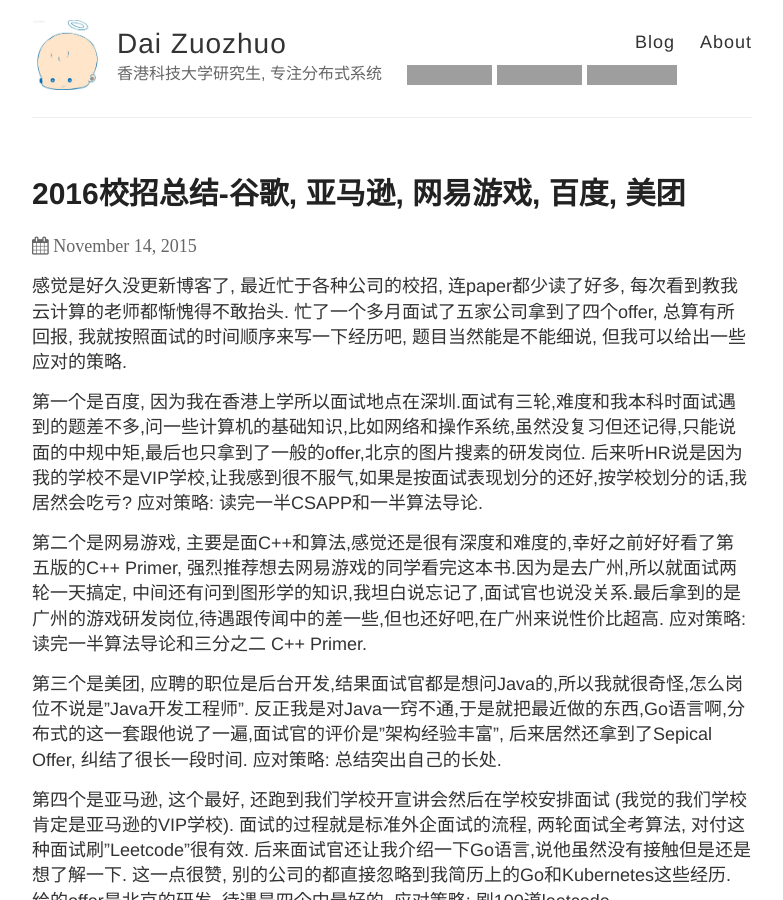
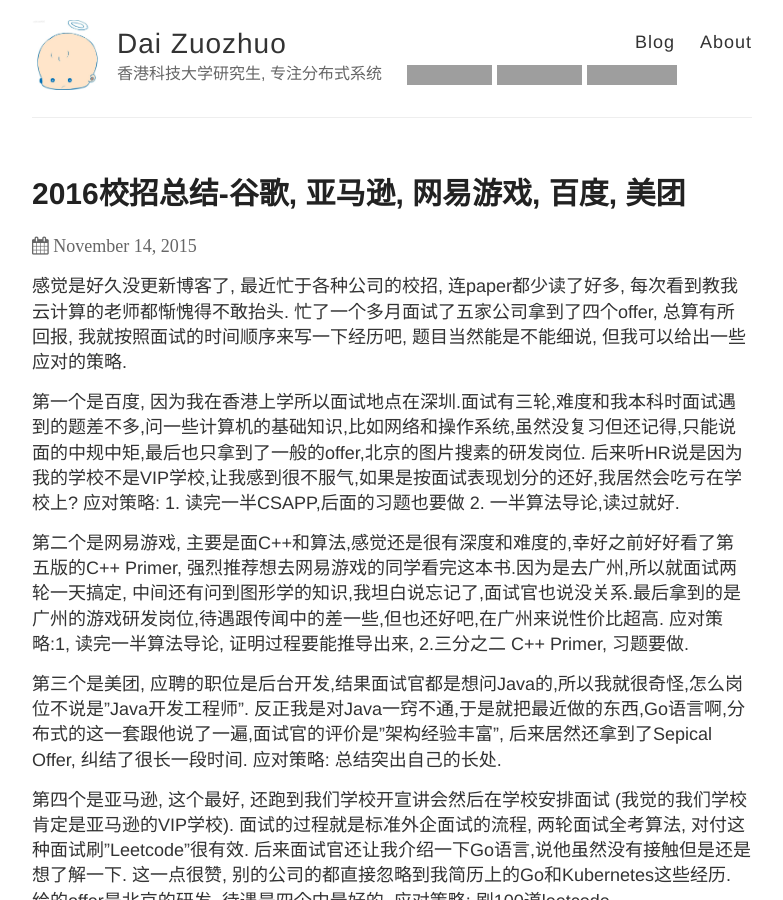
Before and after one commit to 2892931976/daizuozhuo.github.io, a Jekyll site: the page built from _posts/2015-11-14-offer-summary.md, in a window 1280 px wide and 900 px high, cut to the strip 0-900 px from the top of the window. Shown: the whole strip, without its empty margins (248-1031 px from the left). Built offline with Jekyll 4.4.1, drawn with Linux system fonts in a browser that asks for light colours; Markdown is read by kramdown in place of the engine named in the settings; comment, search, counter and statistics services are not loaded; grey boxes are pictures that could not be loaded.

Commit message:
offer strategy

```diff
--- a/_posts/2015-11-14-offer-summary.md
+++ b/_posts/2015-11-14-offer-summary.md
@@ -6,9 +6,9 @@
 感觉是好久没更新博客了, 最近忙于各种公司的校招, 连paper都少读了好多, 每次看到教我云计算的老师都惭愧得不敢抬头.
 忙了一个多月面试了五家公司拿到了四个offer, 总算有所回报, 我就按照面试的时间顺序来写一下经历吧, 题目当然能是不能细说, 但我可以给出一些应对的策略.
 
-第一个是百度, 因为我在香港上学所以面试地点在深圳.面试有三轮,难度和我本科时面试遇到的题差不多,问一些计算机的基础知识,比如网络和操作系统,虽然没复习但还记得,只能说面的中规中矩,最后也只拿到了一般的offer,北京的图片搜素的研发岗位. 后来听HR说是因为我的学校不是VIP学校,让我感到很不服气,如果是按面试表现划分的还好,按学校划分的话,我居然会吃亏? 应对策略: 读完一半CSAPP和一半算法导论.
+第一个是百度, 因为我在香港上学所以面试地点在深圳.面试有三轮,难度和我本科时面试遇到的题差不多,问一些计算机的基础知识,比如网络和操作系统,虽然没复习但还记得,只能说面的中规中矩,最后也只拿到了一般的offer,北京的图片搜素的研发岗位. 后来听HR说是因为我的学校不是VIP学校,让我感到很不服气,如果是按面试表现划分的还好,我居然会吃亏在学校上? 应对策略: 1. 读完一半CSAPP,后面的习题也要做 2. 一半算法导论,读过就好.
 
-第二个是网易游戏, 主要是面C++和算法,感觉还是很有深度和难度的,幸好之前好好看了第五版的C++ Primer, 强烈推荐想去网易游戏的同学看完这本书.因为是去广州,所以就面试两轮一天搞定, 中间还有问到图形学的知识,我坦白说忘记了,面试官也说没关系.最后拿到的是广州的游戏研发岗位,待遇跟传闻中的差一些,但也还好吧,在广州来说性价比超高. 应对策略:读完一半算法导论和三分之二 C++ Primer.
+第二个是网易游戏, 主要是面C++和算法,感觉还是很有深度和难度的,幸好之前好好看了第五版的C++ Primer, 强烈推荐想去网易游戏的同学看完这本书.因为是去广州,所以就面试两轮一天搞定, 中间还有问到图形学的知识,我坦白说忘记了,面试官也说没关系.最后拿到的是广州的游戏研发岗位,待遇跟传闻中的差一些,但也还好吧,在广州来说性价比超高. 应对策略:1, 读完一半算法导论, 证明过程要能推导出来, 2.三分之二 C++ Primer, 习题要做.
 
 第三个是美团, 应聘的职位是后台开发,结果面试官都是想问Java的,所以我就很奇怪,怎么岗位不说是"Java开发工程师". 反正我是对Java一窍不通,于是就把最近做的东西,Go语言啊,分布式的这一套跟他说了一遍,面试官的评价是"架构经验丰富", 后来居然还拿到了Sepical Offer, 纠结了很长一段时间. 应对策略: 总结突出自己的长处.
 
```
